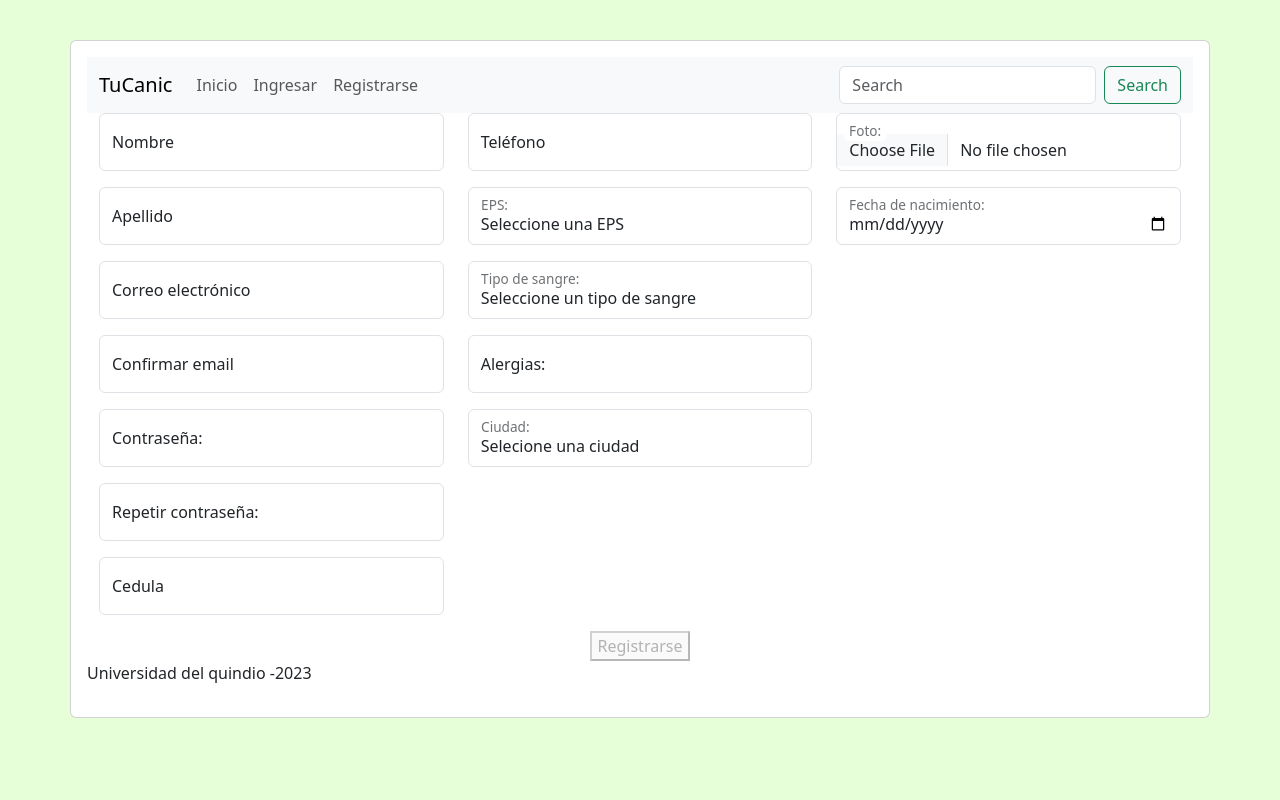
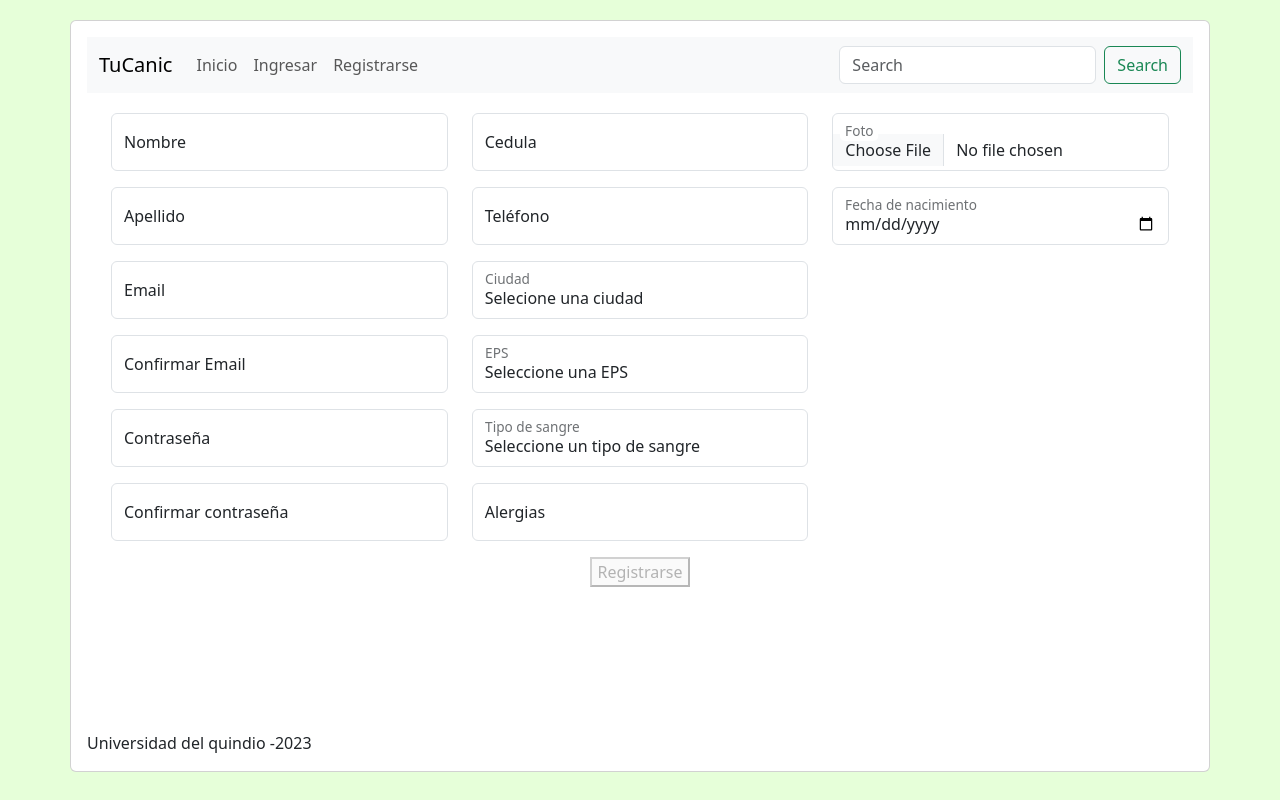
Before and after one commit to SRR967/ProyectoClinica-Frontend, an Angular app: page /registro in a window 1280 px wide. Built offline with nearby package versions, Linux system fonts and the light colour scheme.

Commit message:
Se desarrollo la interfaz de Login, y de Registrarse

```diff
--- a/src/app/app.component.html
+++ b/src/app/app.component.html
@@ -28,7 +28,9 @@
         </div>
       </nav>
     </header>
-    <router-outlet></router-outlet>
+    <main class="">
+      <router-outlet></router-outlet>
+    </main>
     <footer>
       <p>Universidad del quindio -2023</p>
     </footer>
--- a/src/app/pagina/login/login.component.html
+++ b/src/app/pagina/login/login.component.html
@@ -1,5 +1,12 @@
 <form #f="ngForm" (ngSubmit)="ingresar()">
 
+    <div>
+        <div class="container">
+            <div class="row text-center align-items-center">
+                <div class="col-8">
+                    <img class="logo-size" src="../../../assets/images/LogoTucanic.png" alt="">
+                </div>
+                <div class="col-4">
                     <div class="form-floating mb-3" >
                         <input type="email" name="correo" email="true" class="form-control" placeholder=""
                         required="true" [(ngModel)]="loginDto.email">
@@ -11,4 +18,10 @@
                         <label for="floatingInput" >Contraseña</label>
                     </div>
                     <button type="submit" [disabled]="f.invalid" >Ingresar</button>
+                </div>
+            </div>
+        </div>
+    </div>
+
+
 </form>
--- a/src/app/pagina/registro/registro.component.html
+++ b/src/app/pagina/registro/registro.component.html
@@ -1,6 +1,6 @@
 <form #f="ngForm" (ngSubmit)="registrar()">
 
-
+    <div class="container">
         <div class="container text-center">
             <div class="row align-items-start">
             <div class="col">
@@ -18,63 +18,40 @@
                 <div class="form-floating mb-3" >
                     <input type="email" name="correo" email="true" class="form-control" placeholder=""
                     required="true"  [(ngModel)]="crearPacienteDto.email" />
-                <label for="floatingInput" >Correo electrónico </label>
+                    <label for="floatingInput" >Email </label>
                 </div>
 
                 <div class="form-floating mb-3">
                     <input type="email" name="confirmarCorreo" email="true" class="form-control" placeholder=""
                     required="true" [(ngModel)]="crearPacienteDto.confirmarEmail"  />
-                <label for="floatingInput">Confirmar email</label>
+                    <label for="floatingInput">Confirmar Email</label>
                 </div>
                 <p *ngIf="!sonIgualesEmail()"> El email no coinciden</p>
 
                 <div class="form-floating mb-3">
                     <input type="password" name="password" class="form-control" placeholder=""
                     required="true" [(ngModel)]="crearPacienteDto.contrasena" />
-                <label for="floatingInput" >Contraseña: </label>
+                    <label for="floatingInput" >Contraseña </label>
                 </div>
 
                 <div class="form-floating mb-3" >
-
                     <input type="password" name="confirmaPassword" class="form-control" placeholder=""
                     [(ngModel)]="crearPacienteDto.confirmarContrasena" required />
-                <label for="floatingInput" >Repetir contraseña: </label>
+                    <label for="floatingInput" >Confirmar contraseña </label>
                 </div>
                 <p *ngIf="!sonIgualesContrasena()"> Las contraseñas no coinciden</p>
-
+            </div>
+            <div class="col">
                 <div class="form-floating mb-3">
                     <input type="number" class="form-control" id="floatingInput" placeholder="name@example.com" name="cedula"
                     required="true" [(ngModel)]="crearPacienteDto.cedula">
                     <label for="floatingInput">Cedula</label>
                 </div>
-        </div>
-        <div class="col">
+
                 <div class="form-floating mb-3">
                     <input type="number" name="telefono" class="form-control" placeholder=""
                     required="true" [(ngModel)]="crearPacienteDto.telefono" />
-              <label for="floatingInput" >Teléfono</label>
-          </div>
-
-          <div class="form-floating mb-3" >
-              <select name="eps" required [(ngModel)]="crearPacienteDto.eps" class="form-control" placeholder="" >
-                  <option value="" selected> Seleccione una EPS</option>
-                  <option [value]="item" *ngFor="let item of eps; index as i" >{{item}} </option>
-              </select>
-              <label for="floatingInput" >EPS: </label>
-          </div>
-
-          <div class="form-floating mb-3">
-              <select name="tipoSangre" required [(ngModel)]="crearPacienteDto.tipoSangre" class="form-control" placeholder="" >
-                  <option value="" selected>Seleccione un tipo de sangre</option>
-                  <option [value]="item" *ngFor="let item of tipoSangre; index as i" >{{item}} </option>
-              </select>
-              <label for="floatingInput" >Tipo de sangre: </label>
-          </div>
-
-          <div class="form-floating mb-3" >
-              <input type="text" name="alergias" class="form-control" placeholder=""
-              required="true" [(ngModel)]="crearPacienteDto.alergias" />
-              <label for="floatingInput" >Alergias: </label>
+                    <label for="floatingInput" >Teléfono </label>
                 </div>
 
                 <div class="form-floating mb-3" >
@@ -83,7 +60,29 @@
                         <option value="" selected>Selecione una ciudad</option>
                         <option [value]="item" *ngFor="let item of ciudad; index as i">{{item}}</option>
                     </select>
-              <label for="floatingInput" >Ciudad: </label>
+                    <label for="floatingInput" >Ciudad </label>
+                </div>
+
+                <div class="form-floating mb-3" >
+                    <select name="eps" required [(ngModel)]="crearPacienteDto.eps" class="form-control" placeholder="" >
+                        <option value="" selected> Seleccione una EPS</option>
+                        <option [value]="item" *ngFor="let item of eps; index as i" >{{item}} </option>
+                    </select>
+                    <label for="floatingInput" >EPS </label>
+                </div>
+
+                <div class="form-floating mb-3">
+                    <select name="tipoSangre" required [(ngModel)]="crearPacienteDto.tipoSangre" class="form-control" placeholder="" >
+                        <option value="" selected>Seleccione un tipo de sangre</option>
+                        <option [value]="item" *ngFor="let item of tipoSangre; index as i" >{{item}} </option>
+                    </select>
+                    <label for="floatingInput" >Tipo de sangre </label>
+                </div>
+
+                <div class="form-floating mb-3" >
+                    <input type="text" name="alergias" class="form-control" placeholder=""
+                    required="true" [(ngModel)]="crearPacienteDto.alergias" />
+                    <label for="floatingInput" >Alergias </label>
                 </div>
 
             </div>
@@ -91,21 +90,21 @@
                 <div class="form-floating mb-3" >
                     <input type="file" name="foto" class="form-control" placeholder=""
                     (change)="onFileChange($event)" />
-            <label for="floatingInput" >Foto: </label>
+                    <label for="floatingInput" >Foto </label>
                 </div>
 
                 <div class="form-floating mb-3" >
                     <input type="date" name="fechaNacimiento" class="form-control" placeholder=""
                     required="true" [(ngModel)]="crearPacienteDto.fechaNacimiento" />
-              <label for="floatingInput" >Fecha de nacimiento: </label>
+                    <label for="floatingInput" >Fecha de nacimiento </label>
                 </div>
             </div>
         </div>
-
         </div>
 
         <div  class="container text-center">
             <button type="submit" [disabled]="f.invalid || !sonIgualesContrasena() || !sonIgualesEmail()" >Registrarse</button>
         </div>
+    </div>
 
 </form>
--- a/src/styles.css
+++ b/src/styles.css
@@ -3,9 +3,30 @@ body{
     background-color: rgb(230, 255, 217);
 }
 
+main{
+    margin: 20px 0;
+    height: 66vh;
+    max-height: 66vh;
+    overflow-y: auto;
+}
+
+footer{
+    position: absolute;
+    bottom: 0;
+}
+
+.card{
+    height: 94vh;
+}
+
 .card-space{
-    margin-top: 40px;
-    margin-bottom: 40px;
+    margin-top: 20px;
+    margin-bottom: 20px;
     margin-right: 70px;
     margin-left: 70px;
 }
+
+
+.logo-size{
+    width: 250px;
+}
```
Also changed, not shown: src/assets/images/LogoTucanic.png (added). Lines whose indentation alone changed are shown as unchanged.
